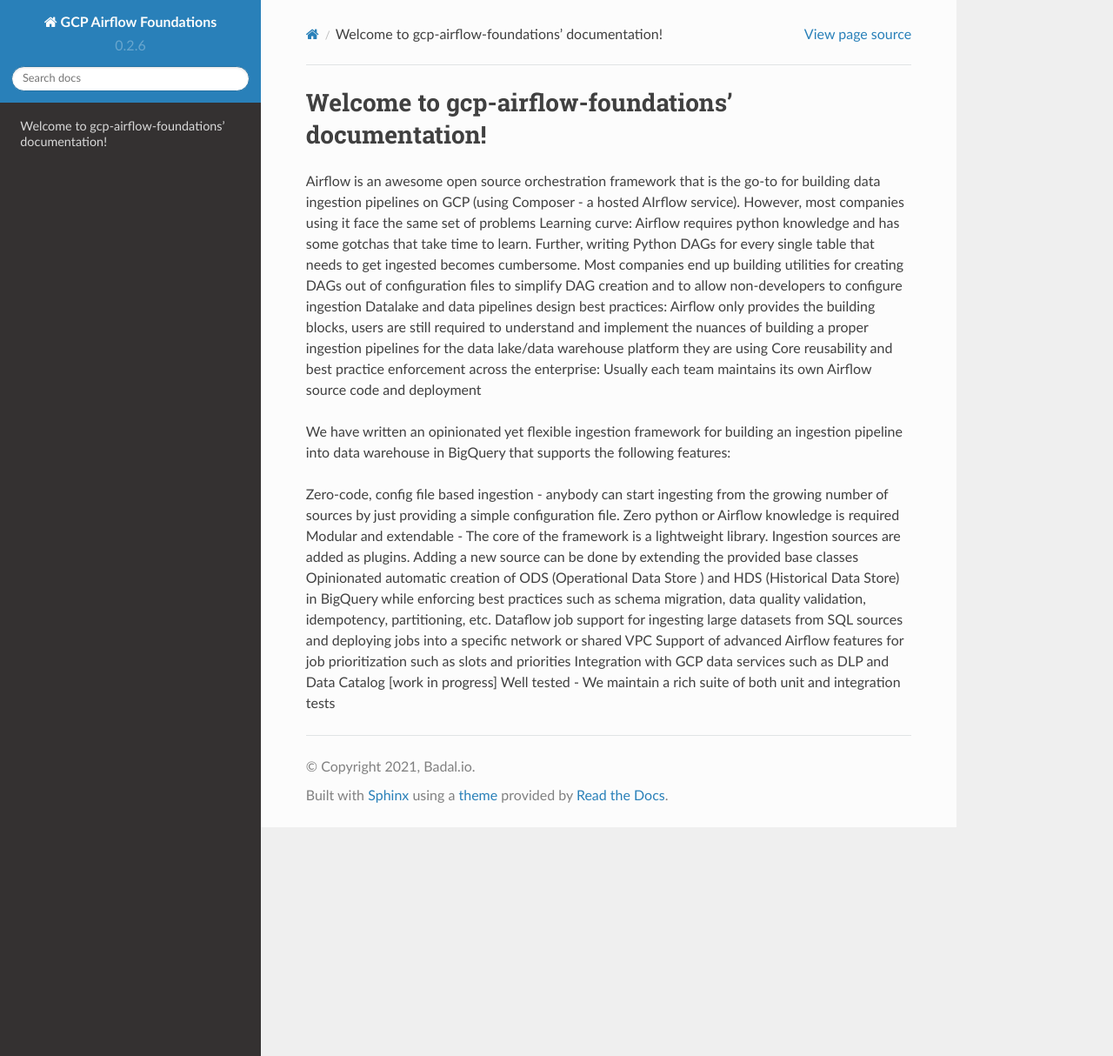
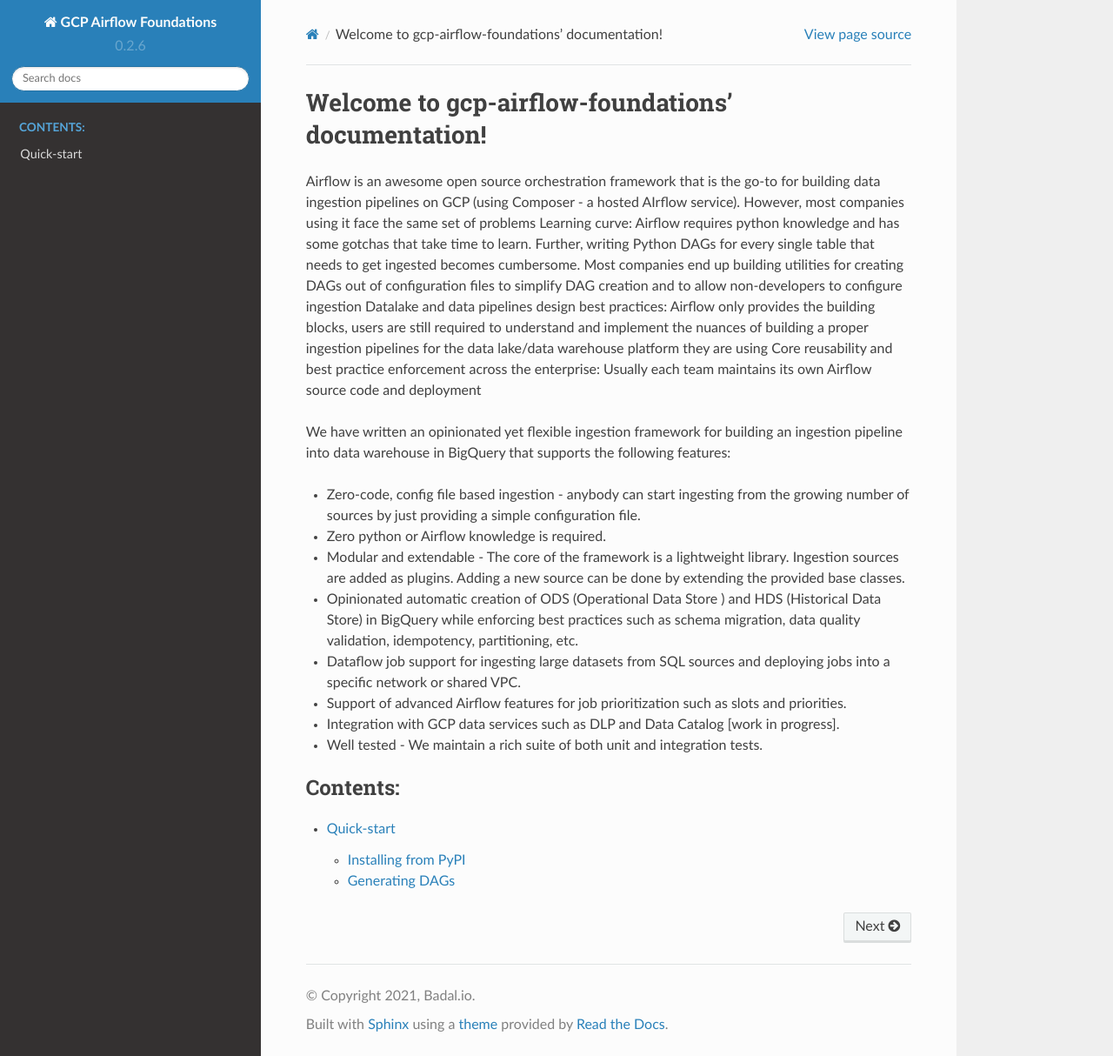
Before and after one commit to badal-io/gcp-airflow-foundations, a Sphinx documentation site: the page built from docs/index.rst, in a window 1280 px wide and 1214 px high. Shown: the whole window at 87% size. Built offline with Sphinx 7.4.7 and the Read the Docs theme 2.0.0, drawn with Linux system fonts in a browser that asks for light colours.

Commit message:
Table of contents

```diff
--- a/docs/index.rst
+++ b/docs/index.rst
@@ -8,10 +8,17 @@
 
 We have written an opinionated yet flexible ingestion framework for building an ingestion pipeline into data warehouse in BigQuery that supports the following features:
 
-Zero-code, config file based ingestion - anybody can start ingesting from the growing number of sources by just providing a simple configuration file. Zero python or Airflow knowledge is required
-Modular and extendable - The core of the framework is a lightweight library. Ingestion sources are added as plugins. Adding a new source can be done by extending the provided base classes
-Opinionated automatic creation of  ODS (Operational Data Store ) and HDS (Historical Data Store) in BigQuery while enforcing best practices such as schema migration, data quality validation, idempotency, partitioning, etc.
-Dataflow job support for ingesting large datasets from SQL sources and deploying jobs into a specific network or shared VPC
-Support of advanced Airflow features for job prioritization such as slots and priorities
-Integration with GCP data services such as DLP and Data Catalog [work in progress]
-Well tested - We maintain a rich suite of both unit and integration tests
+- Zero-code, config file based ingestion - anybody can start ingesting from the growing number of sources by just providing a simple configuration file.
+- Zero python or Airflow knowledge is required.
+- Modular and extendable - The core of the framework is a lightweight library. Ingestion sources are added as plugins. Adding a new source can be done by extending the provided base classes.
+- Opinionated automatic creation of  ODS (Operational Data Store ) and HDS (Historical Data Store) in BigQuery while enforcing best practices such as schema migration, data quality validation, idempotency, partitioning, etc.
+- Dataflow job support for ingesting large datasets from SQL sources and deploying jobs into a specific network or shared VPC.
+- Support of advanced Airflow features for job prioritization such as slots and priorities.
+- Integration with GCP data services such as DLP and Data Catalog [work in progress].
+- Well tested - We maintain a rich suite of both unit and integration tests.
+
+.. toctree::
+   :maxdepth: 2
+   :caption: Contents:
+
+   installation
```
